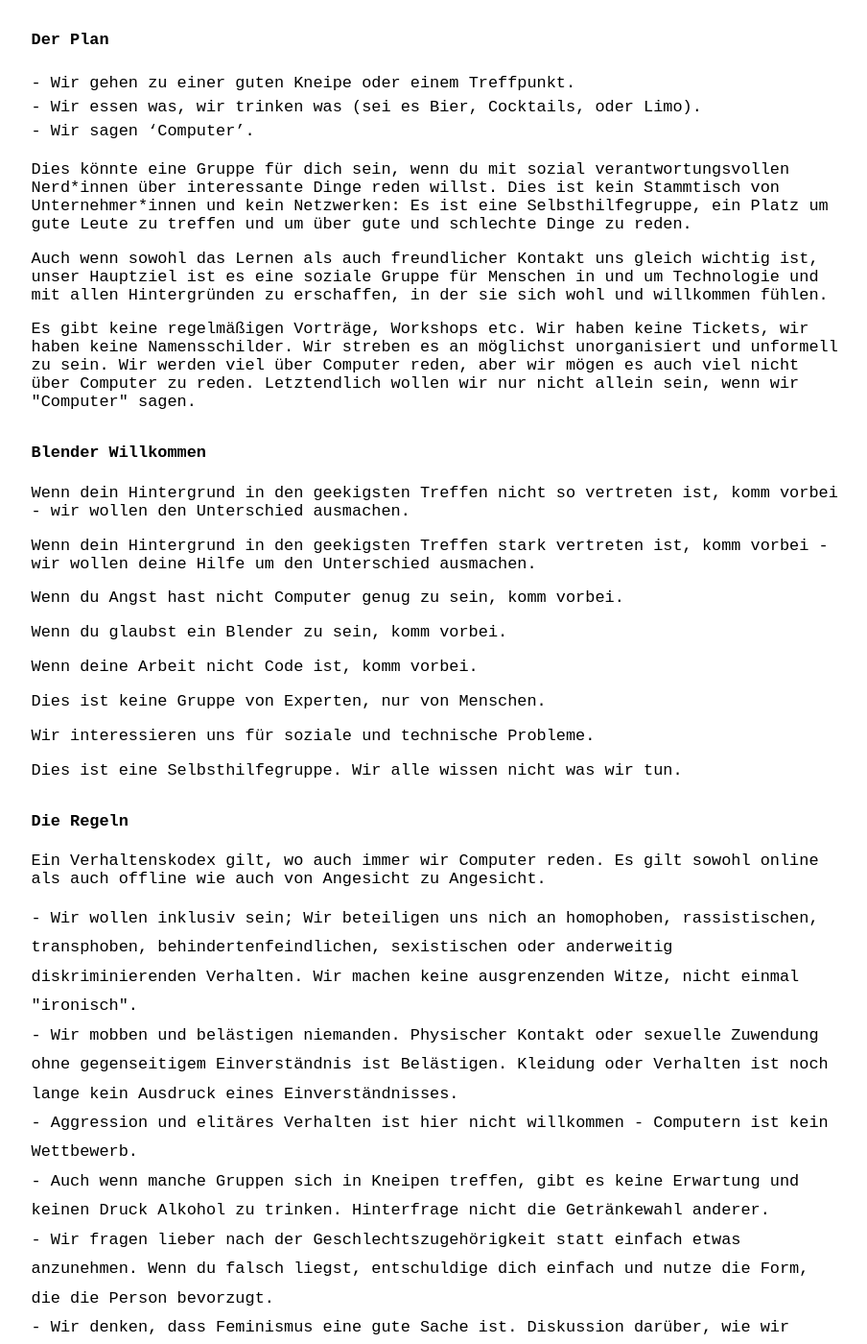
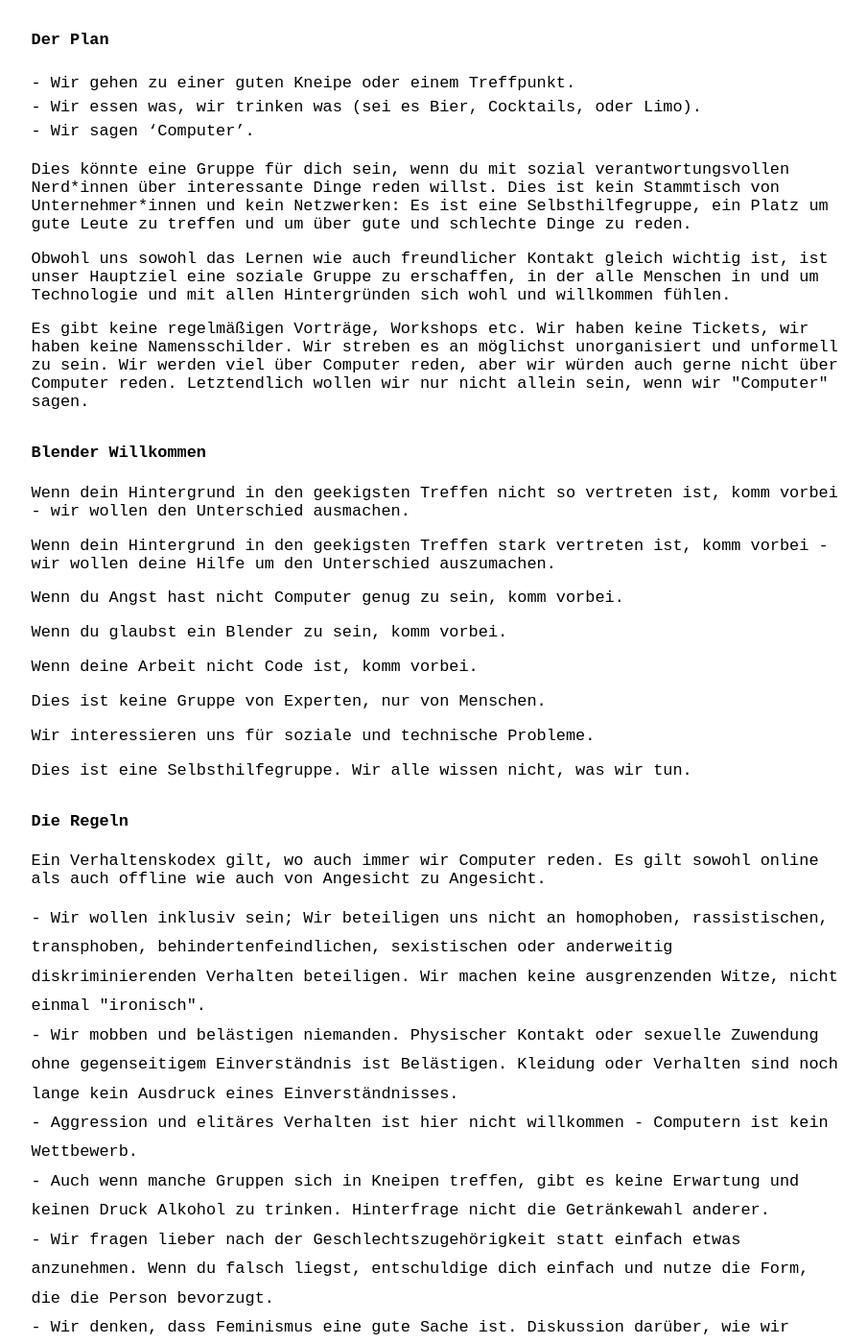
Before and after one commit to computeranonymous/computer, a Jekyll site: the page built from index.de.html, in a window 1280 px wide and 1400 px high, scrolled down 269 px. Shown: the whole window at 96% size, without its empty margins (185-1089 px from the left). Built offline with Jekyll 4.4.1, drawn with Linux system fonts in a browser that asks for light colours; some of the changed text lies outside the part shown.

Commit message:
fixed more typos translated umlauts to html entities fixed a thing in index.html more dots and even comas

```diff
--- a/de_hamburg.html
+++ b/de_hamburg.html
@@ -12,7 +12,7 @@ title: Computer Anonym - Hamburg
 
       <h1><i>Computer Hamburg!</i></h1>
 
-      <p>If you don't understand where you are here, please read <a href="index.html">this introduction</a> first</p>
+      <p>If you don't understand where you are here, please read <a href="index.html">this introduction</a> first.</p>
       <p>Wenn du noch nicht verstehst wo du hier bist, bitte lies zuerst <a href="index.de.html">diese Einleitung</a>.</p>
 
       <h4>Next Meeting</h4>
--- a/index.de.html
+++ b/index.de.html
@@ -11,7 +11,7 @@ title: Computer Anonymous
       <p>Jetzt verstehst du. Also lass mal zu Computer Anonym gehen.</p>
       <p>Diese Seite existiert auch in <a href="index.html">English/Englisch</a>.</p>
 
-      <p><a href="#groups">Schau unten nach, ob es schon eine Gruppe in deiner N&auml;he gibt</a> , oder starte selbst eine indem du <a href="https://github.com/computeranonymous/computer">das Repository forkst</a>, deine &Auml;nderungen machst und ein Pull Request stellst.</p>
+      <p><a href="#groups">Schau unten nach, ob es schon eine Gruppe in deiner N&auml;he gibt</a>, oder starte selbst eine indem du <a href="https://github.com/computeranonymous/computer">das Repository forkst</a>, deine &Auml;nderungen machst und ein Pull Request stellst.</p>
 
       <h4>Der Plan</h4>
 
@@ -21,22 +21,22 @@ title: Computer Anonymous
         <li>Wir sagen ‘Computer’.</li>
       </ul>
 
-      <p>Dies k&ouml;nnte eine Gruppe f&uuml;r dich sein, wenn du mit sozial verantwortungsvollen Nerd*innen über interessante Dinge reden willst. Dies ist kein Stammtisch von Unternehmer*innen und kein Netzwerken: Es ist eine Selbsthilfegruppe, ein Platz um gute Leute zu treffen und um &uuml;ber gute und schlechte Dinge zu reden.</p>
+      <p>Dies k&ouml;nnte eine Gruppe f&uuml;r dich sein, wenn du mit sozial verantwortungsvollen Nerd*innen &uuml;ber interessante Dinge reden willst. Dies ist kein Stammtisch von Unternehmer*innen und kein Netzwerken: Es ist eine Selbsthilfegruppe, ein Platz um gute Leute zu treffen und um &uuml;ber gute und schlechte Dinge zu reden.</p>
 
-      <p>Auch wenn sowohl das Lernen als auch freundlicher Kontakt uns gleich wichtig ist, unser Hauptziel ist es eine soziale Gruppe f&uuml;r Menschen in und um Technologie und mit allen Hintergründen zu erschaffen, in der sie sich wohl und willkommen f&uuml;hlen.</p>
+      <p>Obwohl uns sowohl das Lernen wie auch freundlicher Kontakt gleich wichtig ist, ist unser Hauptziel eine soziale Gruppe zu erschaffen, in der alle Menschen in und um Technologie und mit allen Hintergr&uuml;nden sich wohl und willkommen f&uuml;hlen.</p>
 
-      <p>Es gibt keine regelm&auml;ßigen Vortr&auml;ge, Workshops etc. Wir haben keine Tickets, wir haben keine Namensschilder. Wir streben es an m&ouml;glichst unorganisiert und unformell zu sein. Wir werden viel &uuml;ber Computer reden, aber wir m&ouml;gen es auch viel nicht &uuml;ber Computer zu reden. Letztendlich wollen wir nur nicht allein sein, wenn wir "Computer" sagen.</p>
+      <p>Es gibt keine regelm&auml;&szlig;igen Vortr&auml;ge, Workshops etc. Wir haben keine Tickets, wir haben keine Namensschilder. Wir streben es an m&ouml;glichst unorganisiert und unformell zu sein. Wir werden viel &uuml;ber Computer reden, aber wir w&uuml;rden auch gerne nicht &uuml;ber Computer reden. Letztendlich wollen wir nur nicht allein sein, wenn wir "Computer" sagen.</p>
 
       <h4>Blender Willkommen</h4>
 
       <p>Wenn dein Hintergrund in den geekigsten Treffen nicht so vertreten ist, komm vorbei - wir wollen den Unterschied ausmachen.</p>
-      <p>Wenn dein Hintergrund in den geekigsten Treffen stark vertreten ist, komm vorbei - wir wollen deine Hilfe um den Unterschied ausmachen.</p>
+      <p>Wenn dein Hintergrund in den geekigsten Treffen stark vertreten ist, komm vorbei - wir wollen deine Hilfe um den Unterschied auszumachen.</p>
       <p>Wenn du Angst hast nicht Computer genug zu sein, komm vorbei.</p>
       <p>Wenn du glaubst ein Blender zu sein, komm vorbei.</p>
       <p>Wenn deine Arbeit nicht Code ist, komm vorbei.</p>
       <p>Dies ist keine Gruppe von Experten, nur von Menschen.</p>
-      <p>Wir interessieren uns für soziale und technische Probleme.</p>
-      <p>Dies ist eine Selbsthilfegruppe. Wir alle wissen nicht was wir tun.</p>
+      <p>Wir interessieren uns f&uuml;r soziale und technische Probleme.</p>
+      <p>Dies ist eine Selbsthilfegruppe. Wir alle wissen nicht, was wir tun.</p>
 
       <h4 id="rules">Die Regeln</h4>
 
@@ -45,14 +45,14 @@ title: Computer Anonymous
       </p>
 
       <ul class="rules">
-        <li>Wir wollen inklusiv sein; Wir beteiligen uns nich an homophoben, rassistischen, transphoben, behindertenfeindlichen, sexistischen oder anderweitig diskriminierenden Verhalten. Wir machen keine ausgrenzenden Witze, nicht einmal "ironisch".</li>
-        <li>Wir mobben und bel&auml;stigen niemanden. Physischer Kontakt oder sexuelle Zuwendung ohne gegenseitigem Einverst&auml;ndnis ist Bel&auml;stigen. Kleidung oder Verhalten ist noch lange kein Ausdruck eines Einverständnisses.</li>
+        <li>Wir wollen inklusiv sein; Wir beteiligen uns nicht an homophoben, rassistischen, transphoben, behindertenfeindlichen, sexistischen oder anderweitig diskriminierenden Verhalten beteiligen. Wir machen keine ausgrenzenden Witze, nicht einmal "ironisch".</li>
+        <li>Wir mobben und bel&auml;stigen niemanden. Physischer Kontakt oder sexuelle Zuwendung ohne gegenseitigem Einverst&auml;ndnis ist Bel&auml;stigen. Kleidung oder Verhalten sind noch lange kein Ausdruck eines Einverst&auml;ndnisses.</li>
         <li>Aggression und elit&auml;res Verhalten ist hier nicht willkommen - Computern ist kein Wettbewerb.</li>
-        <li>Auch wenn manche Gruppen sich in Kneipen treffen, gibt es keine Erwartung und keinen Druck Alkohol zu trinken. Hinterfrage nicht die Getränkewahl anderer.</li>
-        <li>Wir fragen lieber nach der Geschlechtszugehörigkeit statt einfach etwas anzunehmen. Wenn du falsch liegst, entschuldige dich einfach und nutze die Form, die die Person bevorzugt.</li>
-        <li>Wir denken, dass Feminismus eine gute Sache ist. Diskussion darüber, wie wir Computer inklusiver machen können, sind willkommen. Behauptungen, dass es "zu weit geht" oder "zu weit gegangen ist" sind nicht willkommen.</li>
+        <li>Auch wenn manche Gruppen sich in Kneipen treffen, gibt es keine Erwartung und keinen Druck Alkohol zu trinken. Hinterfrage nicht die Getr&auml;nkewahl anderer.</li>
+        <li>Wir fragen lieber nach der Geschlechtszugeh&ouml;rigkeit statt einfach etwas anzunehmen. Wenn du falsch liegst, entschuldige dich einfach und nutze die Form, die die Person bevorzugt.</li>
+        <li>Wir denken, dass Feminismus eine gute Sache ist. Diskussion dar&uuml;ber, wie wir Computer inklusiver machen k&ouml;nnen, sind willkommen. Behauptungen, dass es "zu weit geht" oder "zu weit gegangen ist" sind nicht willkommen.</li>
       </ul>
-      <p>Es könnte eine gute Idee sein zuerst darüber zu lesen <a href="http://theangryblackwoman.com/2009/10/01/the-dos-and-donts-of-being-a-good-ally/" >wie du ein guter Verbündeter sein kannst (englisch)</a>, oder über ein paar <a href="http://superopinionated.com/101-a-tron/" >konkrete Ratschläge</a> wenn du Angst hast andere Menschen unabsichtlich zu beleidigen.</p>
+      <p>Es k&ouml;nnte eine gute Idee sein zuerst dar&uuml;ber zu lesen <a href="http://theangryblackwoman.com/2009/10/01/the-dos-and-donts-of-being-a-good-ally/" >wie du ein guter Verb&uuml;ndeter sein kannst (englisch)</a>, oder &uuml;ber ein paar <a href="http://superopinionated.com/101-a-tron/" >konkrete Ratschl&auml;ge (englisch)</a>, wenn du Angst hast andere Menschen unabsichtlich zu beleidigen.</p>
 
       <h4>Die Leute</h4>
 
@@ -108,4 +108,4 @@ title: Computer Anonymous
         </li>
       </ul>
 
-      <p>Wenn du selbst eine Gruppe in deiner Nähe initieren willst, dann forke das Github Repository, füge deine Gruppe ein und sende uns einen Pull Request. Wir haben etwas Hilfe und Ratschläge für die, die eine <a href="running_a_group.html">Gruppe starten oder betreuen</a>. Themen, wie du Treffpunkte findest und Probleme handhabst, sowie Leute, die dir mit Github helfen können, findest du dort.</p>
+      <p>Wenn du selbst eine Gruppe in deiner N&auml;he initieren willst, dann forke das Github Repository, f&uuml;ge deine Gruppe ein und sende uns einen Pull Request. Wir haben etwas Hilfe und Ratschl&auml;ge f&uuml;r die, die eine <a href="running_a_group.html">Gruppe starten oder betreuen</a>. Themen, wie du Treffpunkte findest und Probleme handhabst, sowie Leute, die dir mit Github helfen k&ouml;nnen, findest du dort.</p>
--- a/index.html
+++ b/index.html
@@ -9,7 +9,7 @@ title: Computer Anonymous
       <h3>Computer :-(</h3>
 
       <p>Now you understand. Let’s go to computer anonymous.</p>
-      <p>This page exists also in <a href="index.de.html">Deutsch/German</a>.</p>
+      <p>This page is also available in <a href="index.de.html">Deutsch/German</a>.</p>
 
       <p><a href="#groups">See if there’s one already where you live</a> at the bottom of the page, or start one by <a href="https://github.com/computeranonymous/computer">forking the repository</a>, making your changes, and submitting a pull request.</p>
 
```
Also changed, not shown: other parts of index.de.html (+3 -3 lines).
